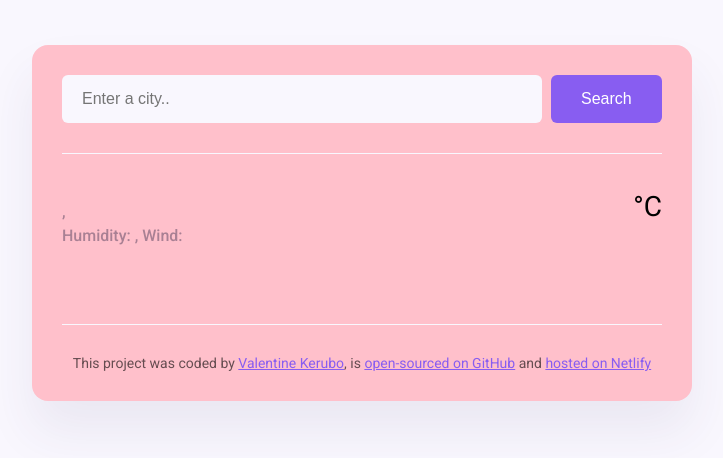
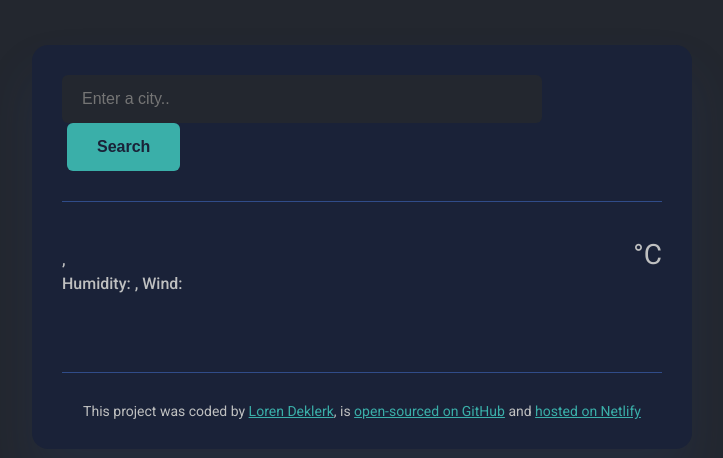
Before and after one commit to Biden254/Weather-site, a plain HTML site: page index.html in a window 1280 px wide. Shown: the whole page, without its empty margins (278-1001 px from the left). Drawn offline with nearby package versions, Linux system fonts and the light colour scheme; no server answers.

Commit message:
Weather site

```diff
--- a/index.html
+++ b/index.html
@@ -50,10 +50,10 @@
 
       <footer>
         This project was coded by
-        <a href="https://github.com/nyankwoga" target="_blank">
-          Valentine Kerubo</a
+        <a href="https://github.com/Biden254" target="_blank">
+          Loren Deklerk</a
         >, is
-        <a href="https://github.com/nyankwoga/WEATHER-SITE" target="_blank"
+        <a href="https://github.com/Biden254/Weather-site" target="_blank"
           >open-sourced on GitHub</a
         >
         and
--- a/src/main.css
+++ b/src/main.css
@@ -1,43 +1,45 @@
 body {
-  background-color: #f9f7fe;
+  background-color: #23272f;
   font-family: "Roboto", sans-serif;
 }
 
 a {
-  color: #885df1;
+  color: #3aafa9;
 }
 
 .weather-app {
-  background: pink;
+  background: #1a2238;
   max-width: 600px;
   margin: 45px auto;
-  box-shadow: 0 30px 50px rgba(65, 50, 100, 0.08);
+  box-shadow: 0 30px 50px rgba(48, 76, 137, 0.15);
   border-radius: 16px;
   padding: 30px;
 }
 
 header {
-  border-bottom: 1px solid #f9f7fe;
+  border-bottom: 1px solid #304c89;
   padding: 0 0 30px 0;
 }
 
 .search-form-input {
-  background-color: #f9f7fe;
+  background-color: #23272f;
   border: none;
   border-radius: 6px;
   width: 80%;
   font-size: 16px;
   padding: 15px 20px;
+  color: #eaeaea;
 }
 
 .search-form-button {
-  background: #885df1;
+  background: #3aafa9;
   padding: 15px 30px;
   border: none;
   font-size: 16px;
   margin-left: 5px;
   border-radius: 6px;
-  color: white;
+  color: #1a2238;
+  font-weight: bold;
 }
 
 main {
@@ -53,17 +55,18 @@ main {
   margin: 0;
   font-size: 38px;
   line-height: 48px;
+  color: #eaeaea;
 }
 
 .weather-app-details {
   font-size: 16px;
-  color: rgba(39, 33, 66, 0.4);
+  color: #bfc0c0;
   line-height: 24px;
   font-weight: 500;
 }
 
 .weather-app-details strong {
-  color: #f65282;
+  color: #f76c6c;
 }
 
 .weather-app-temperature-container {
@@ -79,11 +82,13 @@ main {
   font-size: 88px;
   line-height: 88px;
   font-weight: bold;
+  color: #eaeaea;
 }
 
 .weather-app-unit {
   margin-top: 6px;
   font-size: 28px;
+  color: #bfc0c0;
 }
 
 .weather-forecast {
@@ -94,7 +99,7 @@ main {
 
 .weather-forecast-date {
   text-align: center;
-  color: rgba(39, 33, 66, 0.4);
+  color: #bfc0c0;
   font-size: 16px;
   line-height: 20px;
   margin-bottom: 10px;
@@ -106,9 +111,10 @@ main {
   display: block;
   margin: 0 auto;
 }
+
 .weather-forecast-temperatures {
   text-align: center;
-  color: #f65282;
+  color: #f76c6c;
   margin-top: 10px;
   display: flex;
   justify-content: center;
@@ -119,9 +125,9 @@ main {
 }
 
 footer {
-  border-top: 1px solid #f9f7fe;
+  border-top: 1px solid #304c89;
   padding: 30px 0 0 0;
   text-align: center;
   font-size: 14px;
-  color: rgba(0, 0, 0, 0.6);
+  color: #bfc0c0;
 }
```
